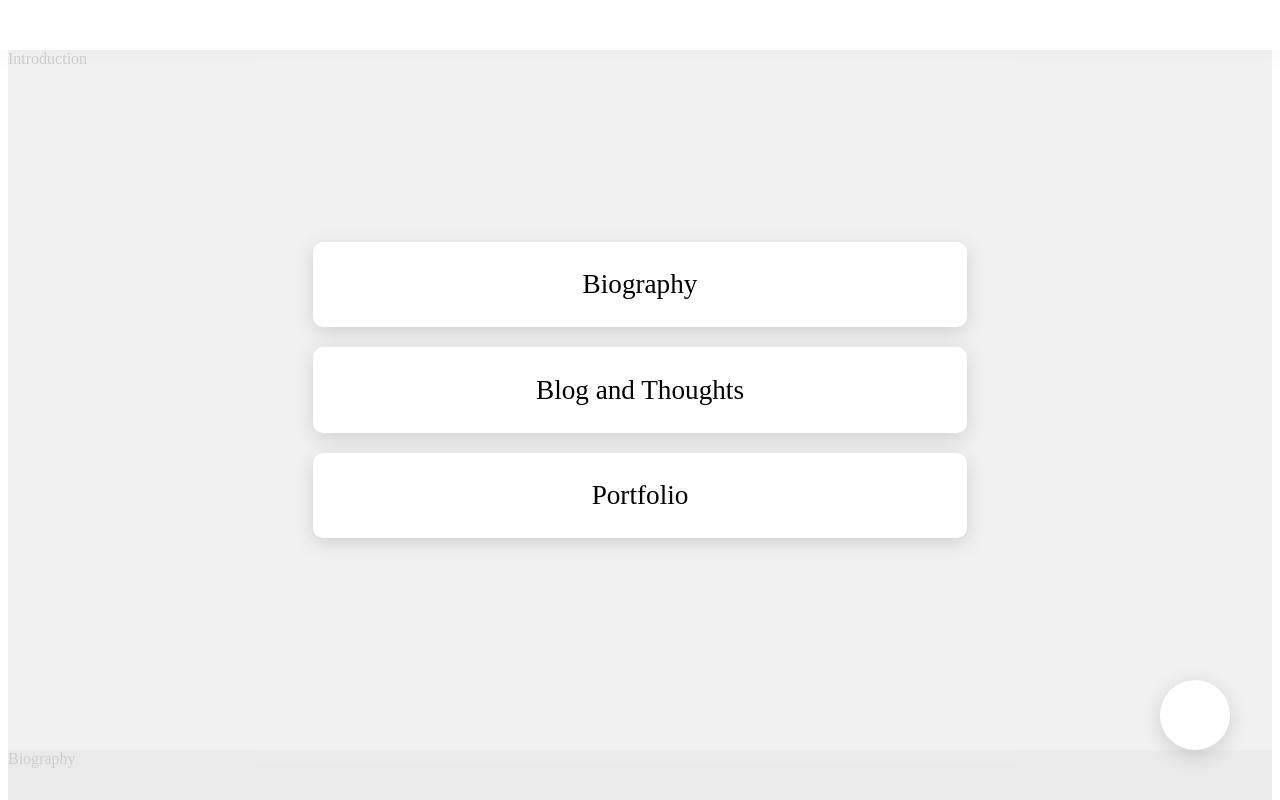
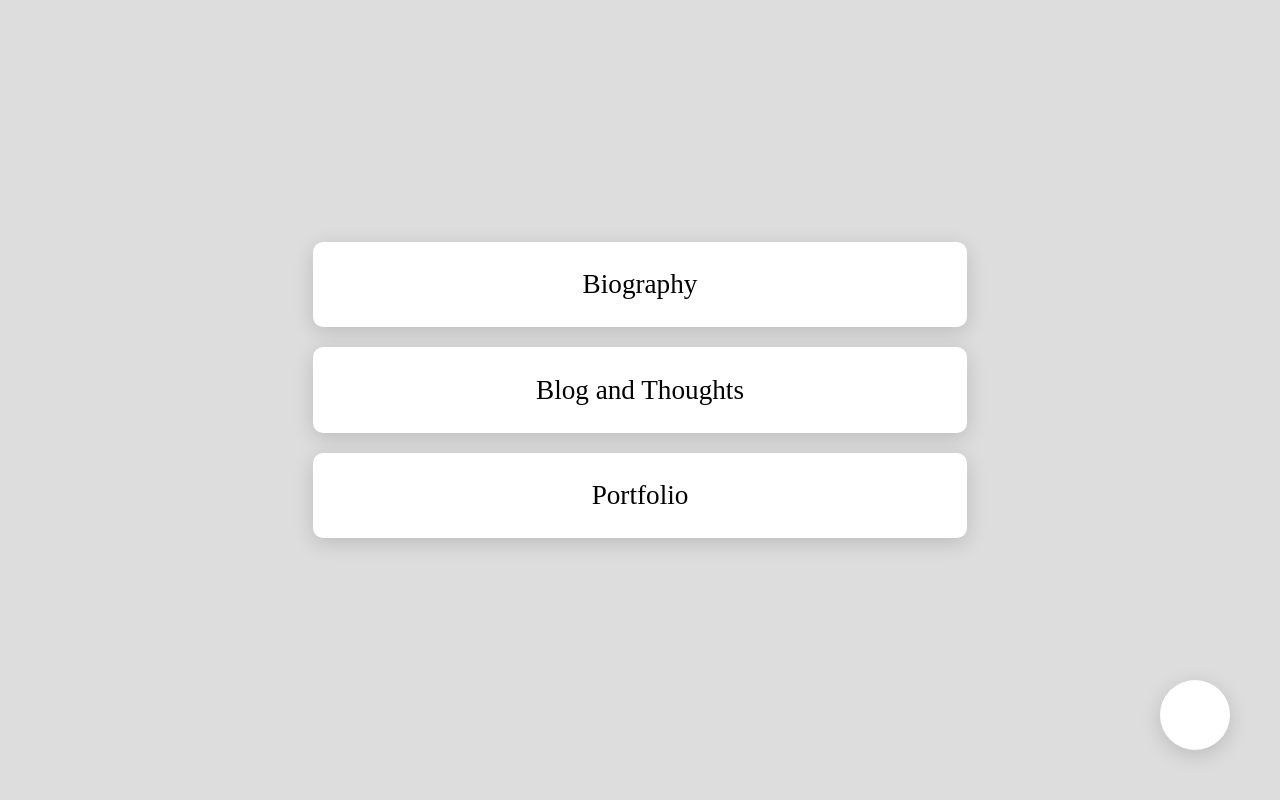
Before and after one commit to ChampTiravat/alphabet, a Next.js app in the folder ui/: page / in a window 1280 px wide. Shown: the top 800 px of the page. Built offline with nearby package versions, Linux system fonts and the light colour scheme.

Commit message:
:art: Changed BG color

```diff
--- a/ui/layout/App/index.js
+++ b/ui/layout/App/index.js
@@ -29,7 +29,7 @@ const Sidebar = styled.div`
   margin: 0;
   height: 100vh;
   width: 100%;
-  background-color: rgba(255, 255, 255, 0.8);
+  background-color: #ddd;
   animation-name: ${FadeInEffect};
   animation-duration: 300ms;
 `
```
